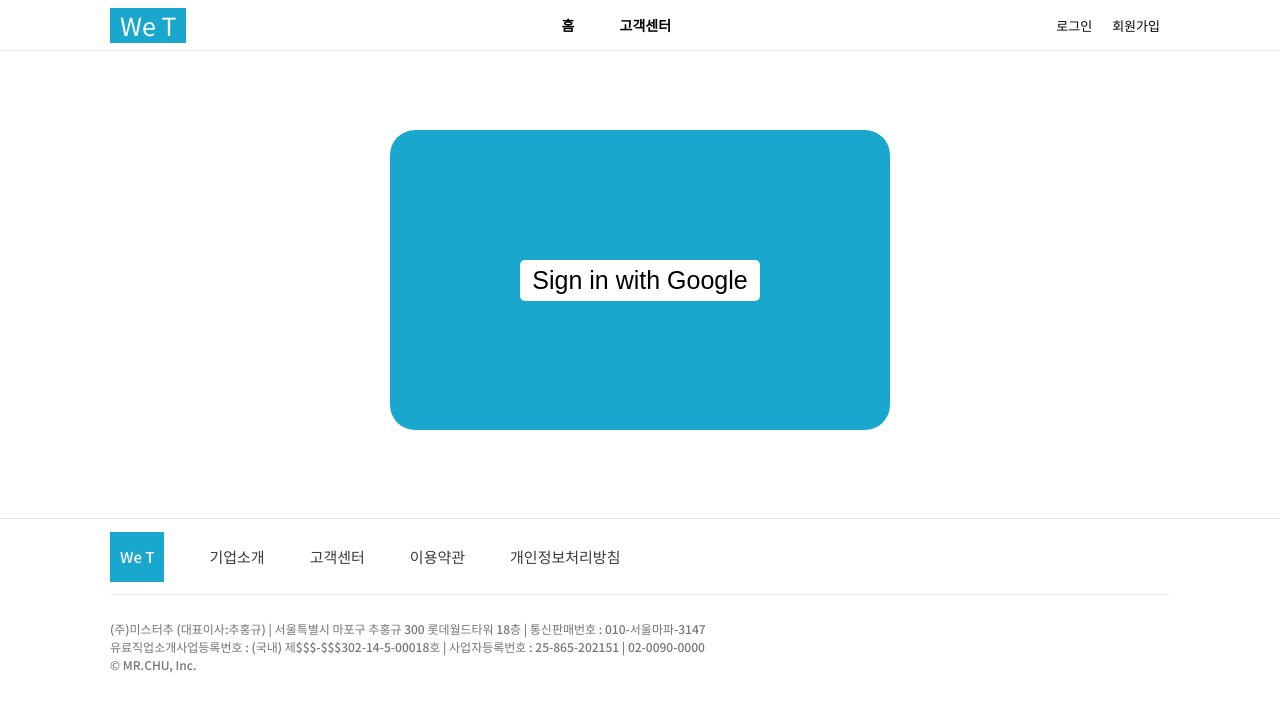
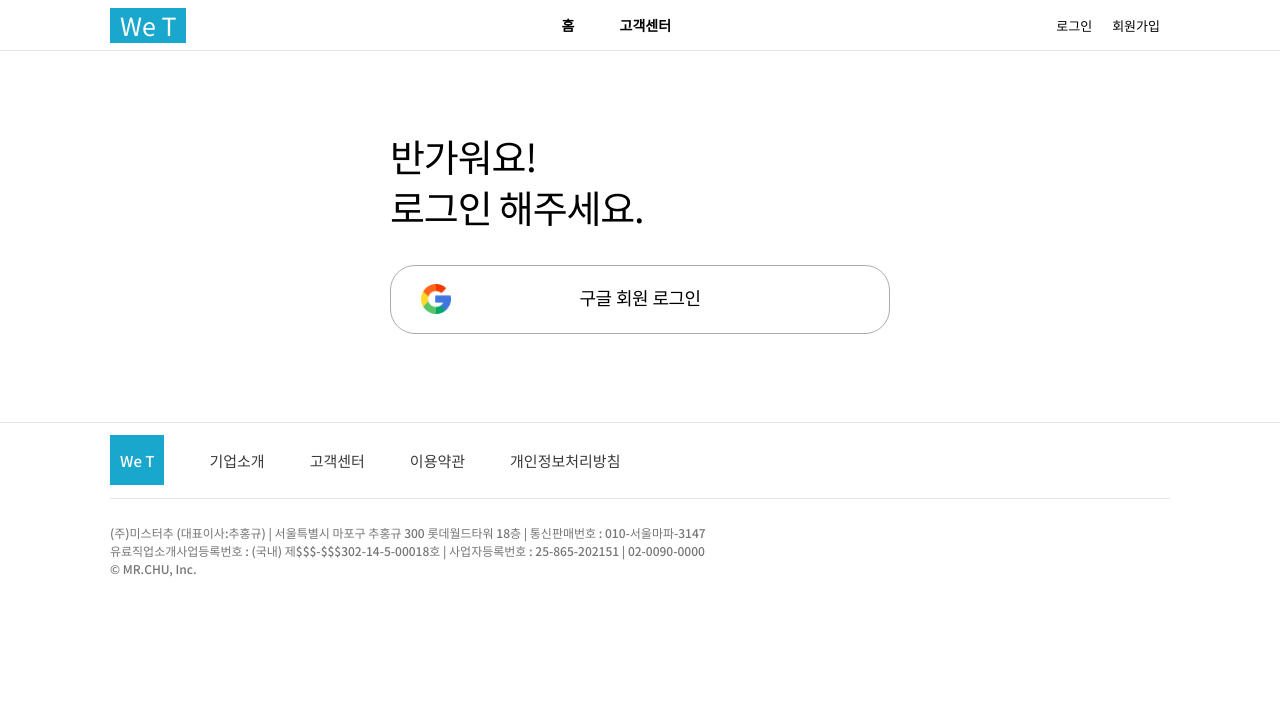
Before and after one commit to chuhongkyu/weT, a Next.js app: page /login in a window 1280 px wide. Shown: the top 710 px of the page. Built offline with nearby package versions, Linux system fonts and the light colour scheme; no server answers.

Commit message:
Add login

```diff
--- a/components/login/LoginContainer.tsx
+++ b/components/login/LoginContainer.tsx
@@ -1,4 +1,5 @@
 import { signIn, signOut, useSession } from 'next-auth/react'
+import Link from 'next/link';
 import styles from "styles/Login.module.scss";
 
 export default function LoginContainer() {
@@ -14,9 +15,14 @@ export default function LoginContainer() {
 
   return (
     <div className={styles.container}>
-        <div className={styles.box}>
-            <button onClick={() => signIn('google')}>Sign in with Google</button>
-        </div>
+        <div className={styles.text}>
+            반가워요!<br/>
+          로그인 해주세요.
+      </div>
+      <div className={styles.selects}>
+        {/* <Link className={styles.local} href={"/register/local"}><span>We T 회원가입</span></Link> */}
+        <button className={styles.google} onClick={() => signIn('google')}><span>구글 회원 로그인</span></button>
+      </div>
     </div>
   )
 }
--- a/styles/Login.module.scss
+++ b/styles/Login.module.scss
@@ -3,12 +3,78 @@
     padding-top: $navHeight;
     .wrapper{
         margin: 0 auto;
-        max-width: $conentWidth;
+        width: 100%;
+        display: flex;
+        justify-content: center;
         .container{
-            display: flex;
-            justify-content: center;
-            align-items: center;
+            max-width: $conentWidth;
             margin-top: $vw100;
+            .text{
+                font-size: $h1;
+                letter-spacing: -0.03em;
+                line-height: 135%;
+            }
+            .selects{
+                width: 100%;
+                margin-top: 32px;
+                display: flex;
+                justify-content: center;
+                align-items: center;
+                flex-direction: column;
+                .local{
+                    width: 100%;
+                    padding: 0;
+                    margin-bottom: 10px;
+                    span{
+                        display: flex;
+                        justify-content: center;
+                        align-items: center;
+                        min-width: 500px;
+                        font-weight: 500;
+                        width: 100%;
+                        background: $mainColor;
+                        color: white;
+                        padding: 20px 15px;
+                        font-size: 18px;
+                        letter-spacing: -0.03em;
+                        border-radius: 25px;
+                        line-height: 150%;
+                    }
+                }
+                .google{
+                    width: 100%;
+                    background: transparent;
+                    border: none;
+                    padding: 0;
+                    span{
+                        position: relative;
+                        &::after{
+                            content: '';
+                            position: absolute;
+                            background: url('/icon/social/google_icon.png');
+                            background-position: center center;
+                            background-repeat: no-repeat;
+                            background-size: cover;
+                            width: 30px;
+                            height: 30px;
+                            left: 30px;
+                        }
+                        display: flex;
+                        justify-content: center;
+                        align-items: center;
+                        min-width: 500px;
+                        font-weight: 500;
+                        width: 100%;
+                        background: white;
+                        border: 1px solid #ACACAC;
+                        padding: 20px 15px;
+                        font-size: 18px;
+                        letter-spacing: -0.03em;
+                        border-radius: 25px;
+                        line-height: 150%;
+                    }
+                }
+            }
             .box{
                 width: 500px;
                 height: 300px;
```
Also changed, not shown: styles/Register.module.scss (+6 -7 lines).
